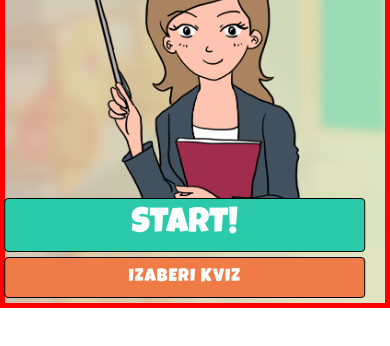
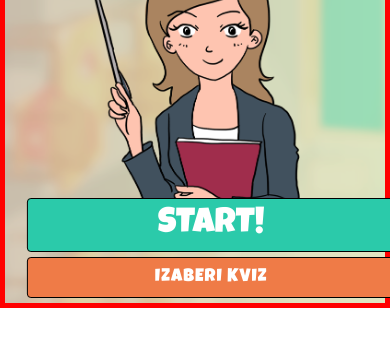
Before and after one commit to MarufAlAslam/html-css-game, a plain HTML site: page index.html in a window 390 px wide. Shown: the part 172-518 px from the top of the page. Drawn offline with nearby package versions, Linux system fonts and the light colour scheme.

Commit message:
Update style.css

```diff
--- a/style.css
+++ b/style.css
@@ -107,4 +107,12 @@ select:focus{
         height: 200%;
         margin-top: 0 !important;
     }
+    .buttons {
+        position: absolute;
+        bottom: 5px;
+        margin: 0px 42px;
+        left: 50%;
+        width: 97%;
+        transform: translate(-57%);
+    }
 }
```
